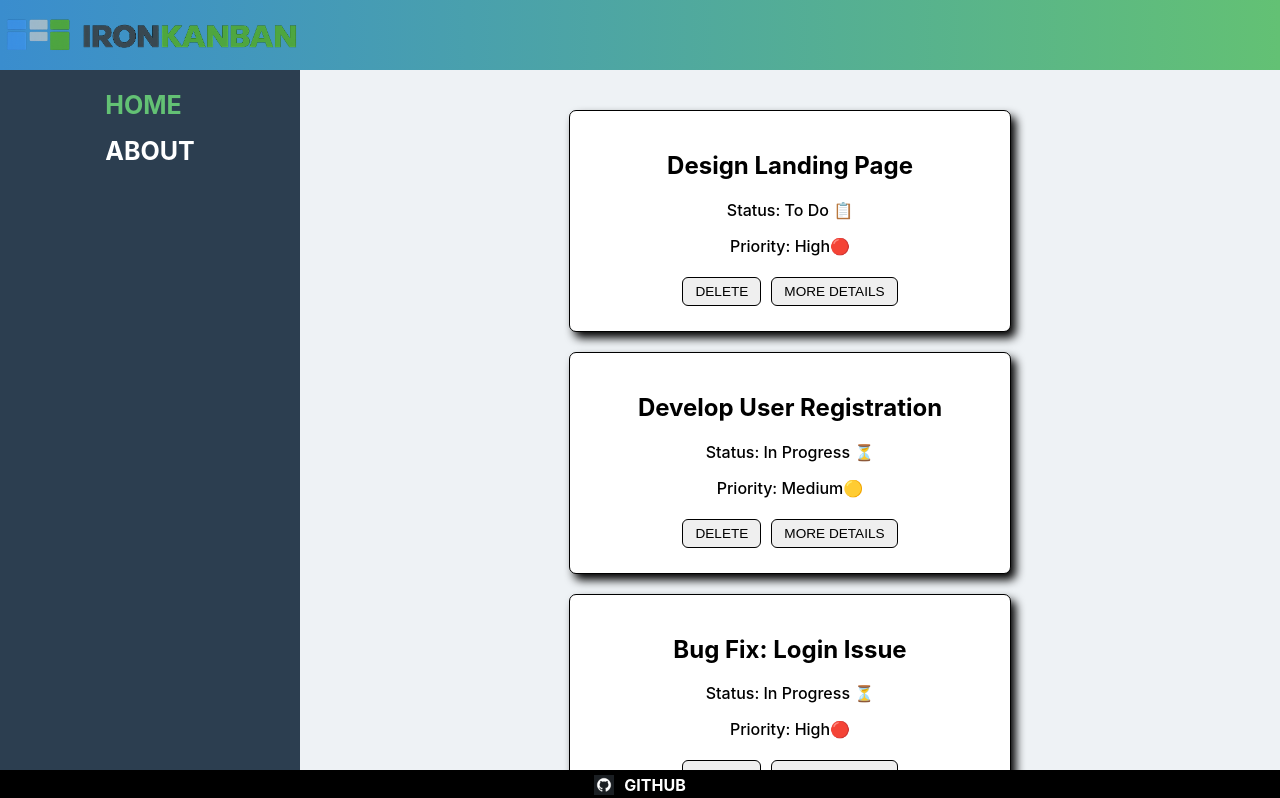
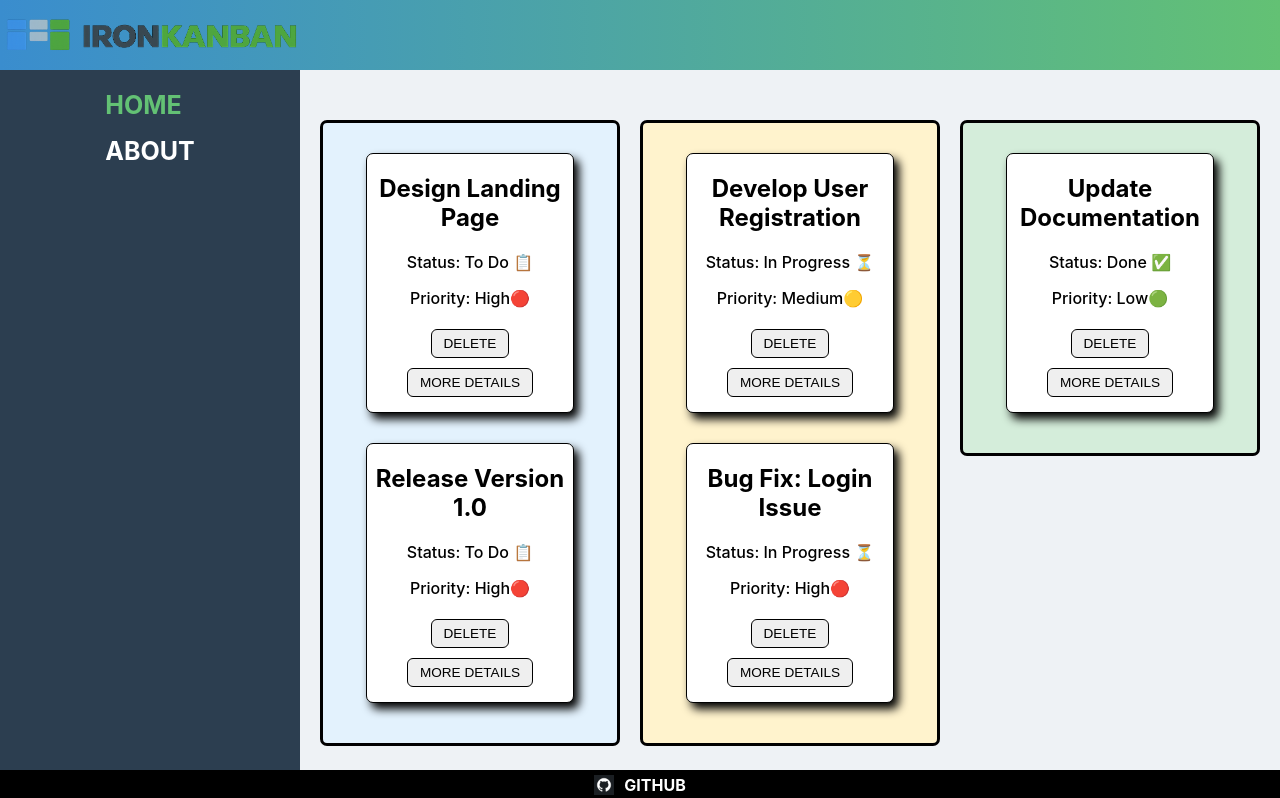
Before and after one commit to bryanpf93/react-mini-project, a React (Vite) app: page / in a window 1280 px wide. Shown: the top 798 px of the page. Built offline with nearby package versions, Linux system fonts and the light colour scheme.

Commit message:
feat: add kanban layout with three task columns and base styles

```diff
--- a/src/App.jsx
+++ b/src/App.jsx
@@ -1,7 +1,7 @@
 import { Route, Routes } from "react-router-dom"
 import Footer from "./components/Footer"
 import Header from "./components/Header"
-import ListTasks from "./pages/ListTasks"
+import TaskList from "./pages/TaskList"
 import SidebaR from "./components/Sidebar"
 import { useState } from "react"
 import tasks from "./data/tasks.json"
@@ -14,6 +14,40 @@ import NotFound from "./pages/NotFound"
 function App() {
 
   const [tasksToDisplay, settasksToDisplay] = useState(tasks)
+
+  const tasksWithStatusToDo = tasksToDisplay.filter((task) => {
+    return task.status === "To Do"
+  })
+
+  const tasksWithStatusInProgress = tasksToDisplay.filter((task) => {
+    return task.status === "In Progress"
+  })
+
+  const tasksWithStatusDone = tasksToDisplay.filter((task) => {
+    return task.status === "Done"
+  })
+
+
+
+  const createTask = (newTaskDetails) => {
+    const taskIds = tasksToDisplay.map((taskObj) => {
+      return taskObj.id
+    })
+
+    const maxId = Math.max(...taskIds)
+    const nextId = maxId + 1
+
+    const newTaskWithId = {
+      ...newTaskDetails,
+      id: nextId,
+    }
+
+    const newList = [newTaskWithId, ...tasksToDisplay]
+
+    setMovieToDisplay(newList)
+
+  }
+
 
   const deleteTasks = (taskId) => {
     const filteredTasks = tasksToDisplay.filter((task) => {
@@ -28,11 +62,46 @@ function App() {
       <SidebaR></SidebaR>
 
       <div className="page-container">
+
         <Routes>
-          <Route path="/" element={<ListTasks tasksArray={tasksToDisplay} onDelete={deleteTasks} />} />
+          <Route
+            path="/"
+            element={
+
+              <div className="kanban-board">
+
+                <div className="todo-column">
+                  <TaskList
+                    status="To Do"
+                    tasksArray={tasksWithStatusToDo}
+                    onDelete={deleteTasks}
+                  />
+                </div>
+
+                <div className="inprogress-column">
+                  <TaskList
+                  status="In Progress"
+                  tasksArray={tasksWithStatusInProgress}
+                  onDelete={deleteTasks}
+                />
+                </div>
+
+                <div className="done-column">
+                  <TaskList
+                  status="Done"
+                  tasksArray={tasksWithStatusDone}
+                  onDelete={deleteTasks}
+                />
+                </div>
+
+
+              </div>
+            }
+          />
+
           <Route path="/about" element={<About />} />
-          <Route path="/tasks/:taskId" element={<TaskDetails tasksArray={tasksToDisplay}/>} />
-          <Route path="*" element={<NotFound/>}/>
+          <Route path="/tasks/:taskId" element={<TaskDetails tasksArray={tasksToDisplay} />} />
+          <Route path="*" element={<NotFound />} />
         </Routes>
       </div>
 
--- a/src/index.css
+++ b/src/index.css
@@ -99,9 +99,8 @@ header {
 .card {
   border: 1px solid black;
   background-color: white;
-  width: 400px;
-  padding: 20px;
-  margin-bottom: 20px;
+  width: 70%;
+  margin-bottom: 10px;
   border-radius: 7px;
   box-shadow: 5px 6px 10px 0px #000000;
   display: flex;
@@ -109,7 +108,9 @@ header {
   justify-content: center;
   align-items: center;
   font-weight: 500;
+  text-align: center;
   transition: transform 0.2s ease, box-shadow 0.2s ease;
+  padding-bottom: 10px;
 }
 
 button {
@@ -153,3 +154,54 @@ button {
   justify-content: start;
   padding-bottom: 100px;
 }
+
+.kanban-board {
+  width: 100%;
+  display: flex;
+  flex-direction: row;
+  justify-content: space-around;
+  align-items: start;
+  padding-top: 30px;
+  gap: 20px;
+}
+
+.todo-column {
+  width: 100%;
+  background-color: #e3f2fd;
+  display: flex;
+  justify-content: center;
+  align-items: center;
+  padding: 30px 0;
+  border: 3px solid black;
+  border-radius: 7px;
+  display: flex;
+  flex-direction: column;
+  gap: 20px;
+}
+.inprogress-column {
+  width: 100%;
+  background-color: #fff3cd;
+  display: flex;
+  justify-content: center;
+  align-items: center;
+  padding: 30px 0;
+  border: 3px solid black;
+  border-radius: 7px;
+  display: flex;
+  flex-direction: column;
+  gap: 20px;
+}
+
+.done-column {
+  width: 100%;
+  background-color: #d4edda;
+  display: flex;
+  justify-content: center;
+  align-items: center;
+  padding: 30px 0;
+  border: 3px solid black;
+  border-radius: 7px;
+  display: flex;
+  flex-direction: column;
+  gap: 20px;
+}
--- a/src/pages/ListTasks.css
+++ /dev/null
@@ -1,7 +0,0 @@
-.tasks-container {
-    padding-top: 20px;
-    display: flex;
-    flex-direction: column;
-    align-items: center;
-    justify-content: center;
-}
--- a/src/pages/ListTasks.jsx
+++ b/src/pages/TaskList.jsx
@@ -1,12 +1,9 @@
-import "./ListTasks.css"
 import TaskCard from "../components/TaskCard"
 
-function ListTasks({tasksArray,onDelete}){
-
-
+function TaskList({ tasksArray, onDelete}){
 
     return(
-    <div className="tasks-container">
+        <>
         {tasksArray.map((taskObj) => {
             return (
               <TaskCard
@@ -14,12 +11,10 @@ function ListTasks({tasksArray,onDelete}){
                 key={taskObj.id}
                 handleDelete={onDelete}
               />
-
             )
         })}
-
-    </div>
+        </>
     )
 }
 
-export default ListTasks
+export default TaskList
```
